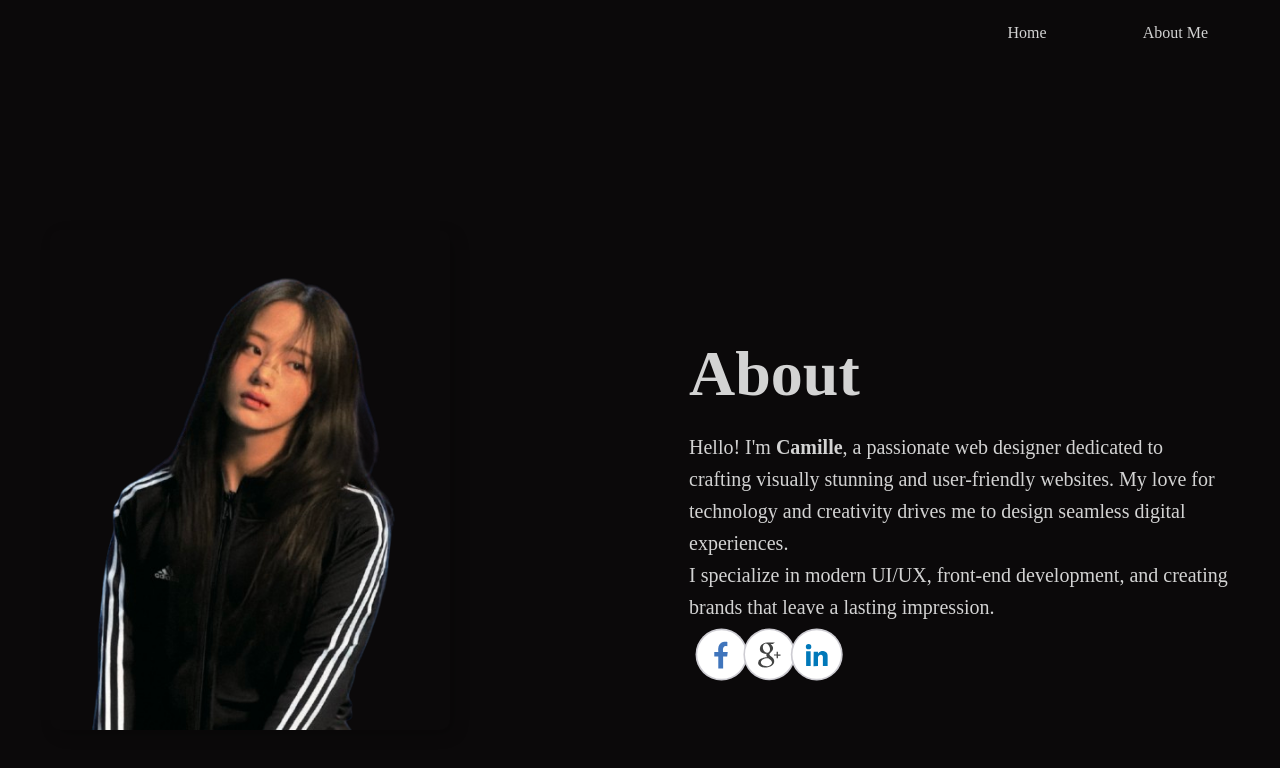
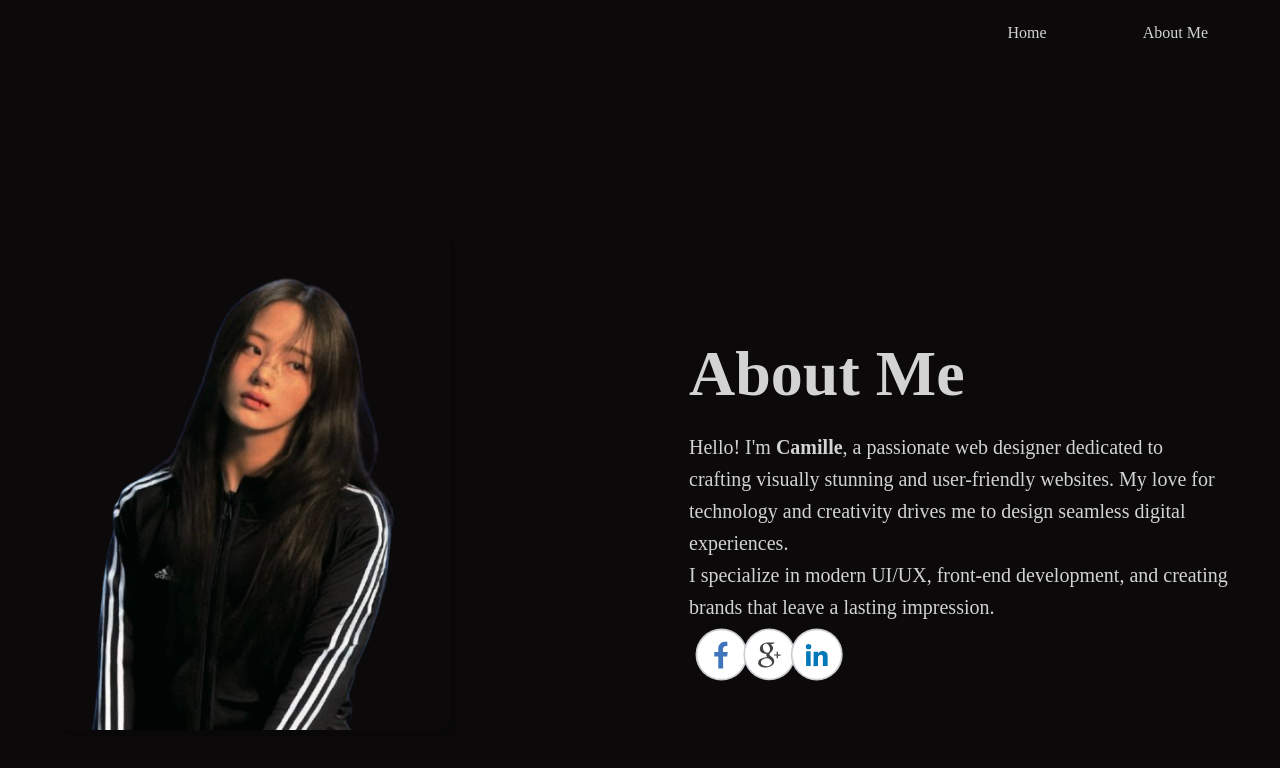
Before and after one commit to camiedump/first-project, a React (Vite) app: page /about-me in a window 1280 px wide. Shown: the top 768 px of the page. Built offline with nearby package versions, Linux system fonts and the light colour scheme.

Commit message:
additional'

```diff
--- a/src/components/about-me.jsx
+++ b/src/components/about-me.jsx
@@ -14,7 +14,7 @@ export default function About() {
 
       {}
       <div className="about-text">
-        <h1>About</h1>
+        <h1>About Me</h1>
         <p>
           Hello! I'm <strong>Camille</strong>, a passionate web designer dedicated to crafting
           visually stunning and user-friendly websites. My love for technology and creativity
```
